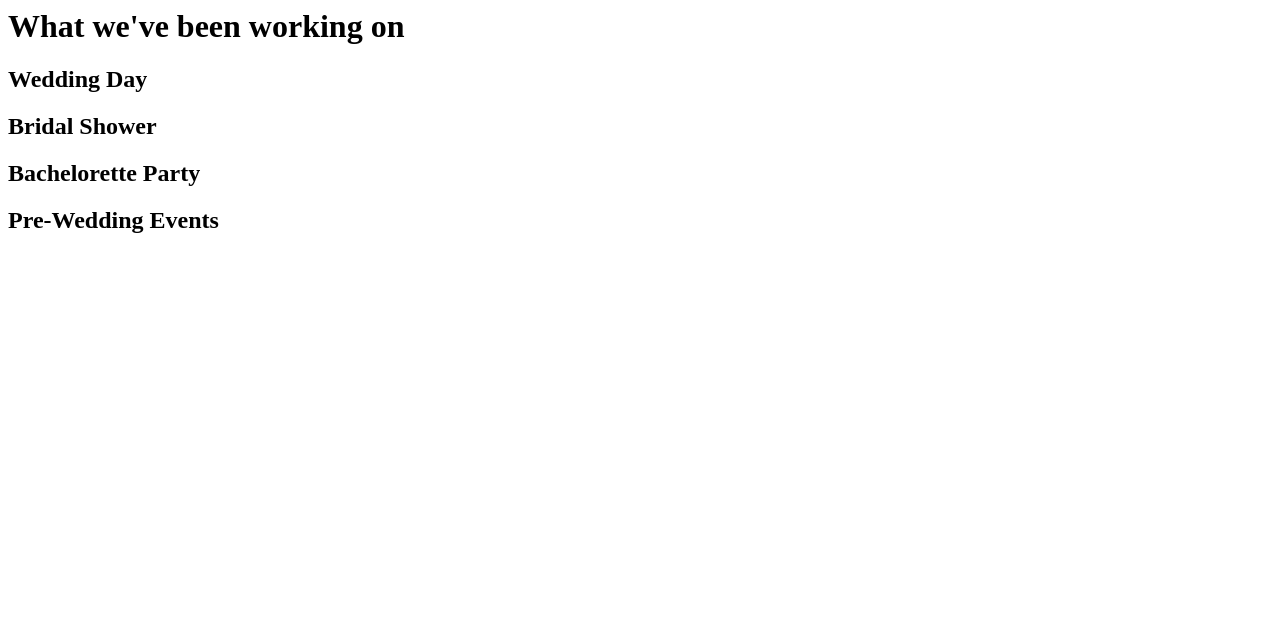
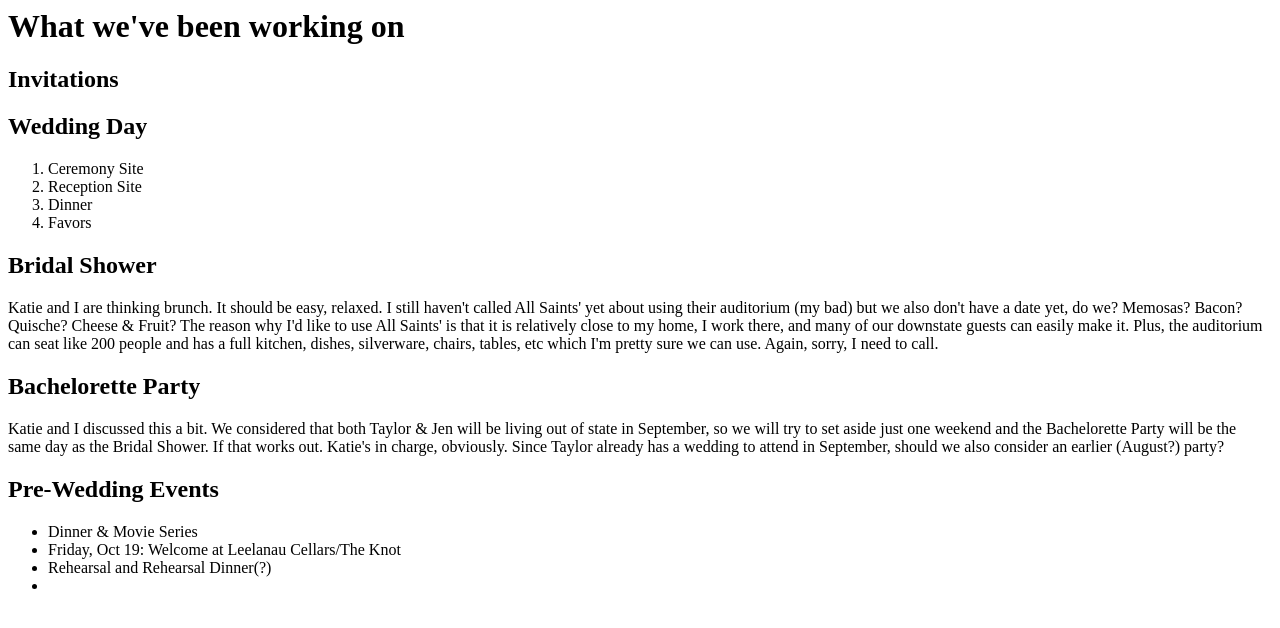
Before and after one commit to ichigochan/Wedspiration, a plain HTML site: page index.html in a window 1280 px wide. Drawn offline with Linux system fonts and the light colour scheme.

Commit message:
second update

```diff
--- a/index.html
+++ b/index.html
@@ -4,9 +4,24 @@
 </head>
 <body>
 	<h1>What we've been working on</h1>
+	<h2>Invitations</h2>
 	<h2>Wedding Day</h2>
+		<ol>
+			<li>Ceremony Site</li>
+			<li>Reception Site</li>
+			<li>Dinner</li>
+			<li>Favors</li>
+		</ol>
 	<h2>Bridal Shower</h2>
+		<p>Katie and I are thinking brunch. It should be easy, relaxed. I still haven't called All Saints' yet about using their auditorium (my bad) but we also don't have a date yet, do we? Memosas? Bacon? Quische? Cheese & Fruit? The reason why I'd like to use All Saints' is that it is relatively close to my home, I work there, and many of our downstate guests can easily make it. Plus, the auditorium can seat like 200 people and has a full kitchen, dishes, silverware, chairs, tables, etc which I'm pretty sure we can use. Again, sorry, I need to call.</p?>
 	<h2>Bachelorette Party</h2>
+		<p>Katie and I discussed this a bit. We considered that both Taylor & Jen will be living out of state in September, so we will try to set aside just one weekend and the Bachelorette Party will be the same day as the Bridal Shower. If that works out. Katie's in charge, obviously. Since Taylor already has a wedding to attend in September, should we also consider an earlier (August?) party?</p>
 	<h2>Pre-Wedding Events</h2>
+		<ul>
+			<li>Dinner & Movie Series</li>
+			<li>Friday, Oct 19: Welcome at Leelanau Cellars/The Knot</li>
+			<li>Rehearsal and Rehearsal Dinner(?)<li>
+		</ul>
+
 </body>
 </html>
```
